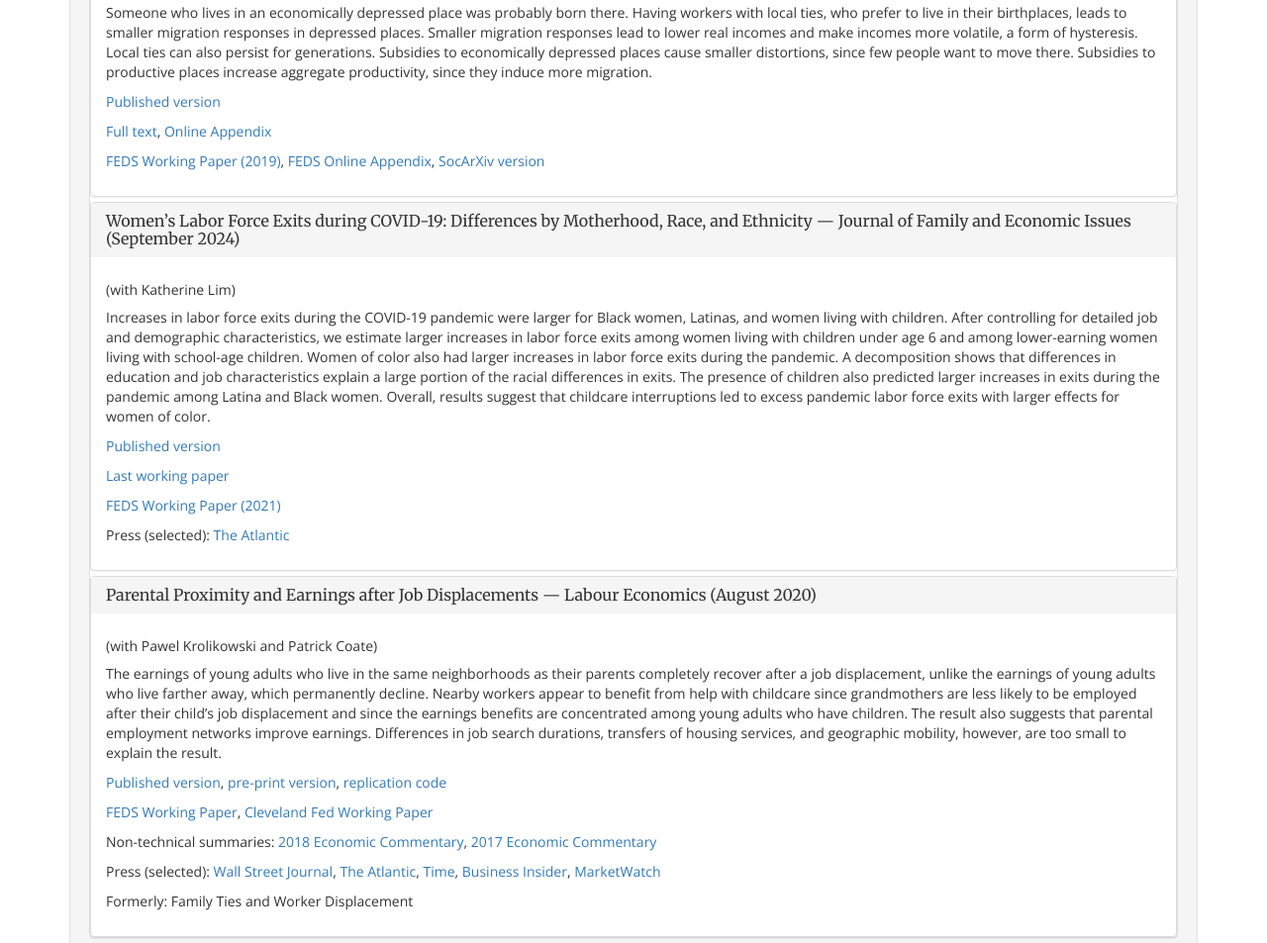
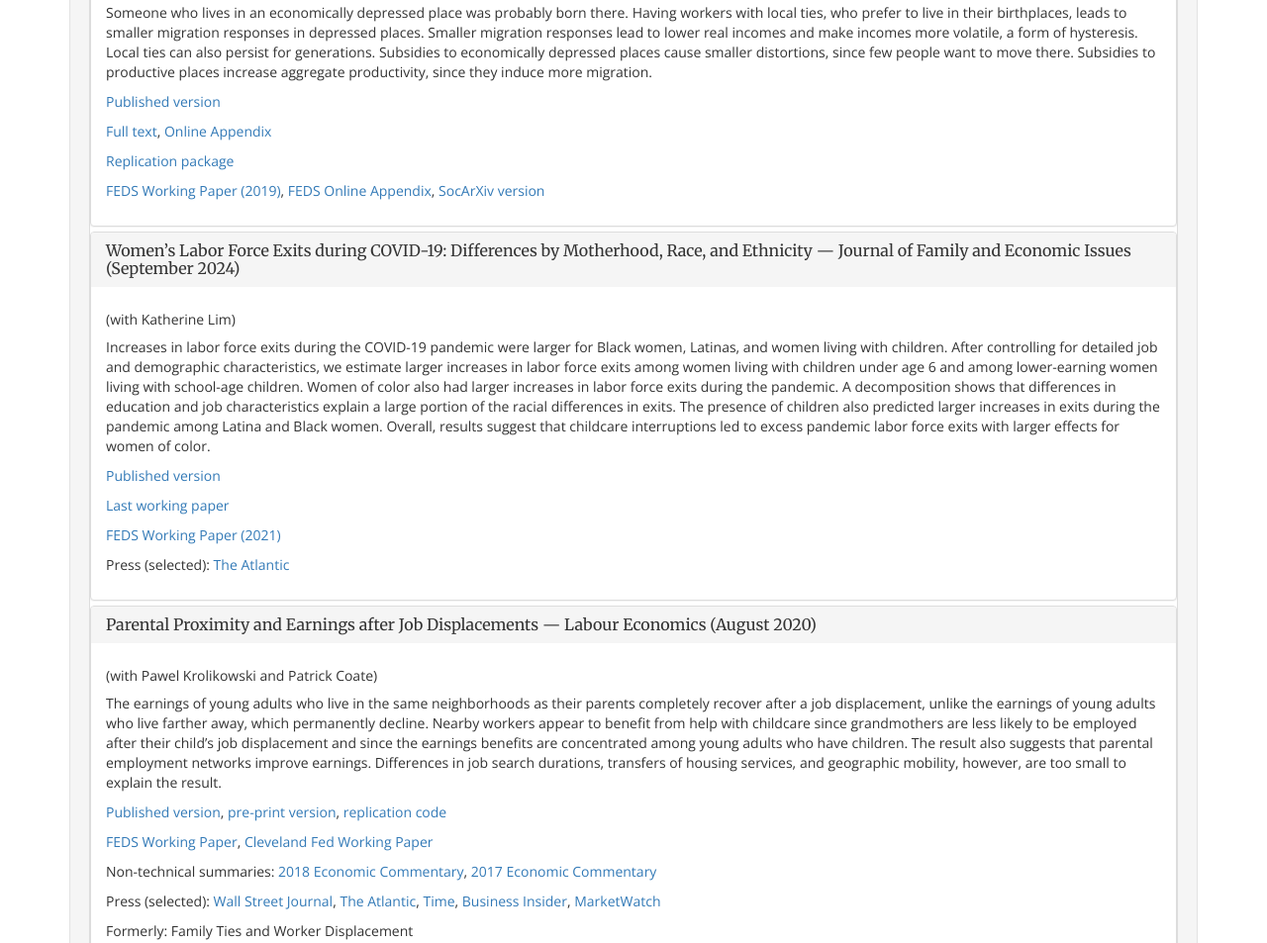
Before and after one commit to MZabek/MZabek.github.io, a plain HTML site: page index.html in a window 1280 px wide. Shown: the part 1462-2415 px from the top of the page at 99% size. Drawn offline with nearby package versions, Linux system fonts and the light colour scheme.

Commit message:
Add Local Ties replication package link

```diff
--- a/index.html
+++ b/index.html
@@ -210,6 +210,10 @@
                               return false;">
                               Online Appendix</a>
                         </p>
+                        <p><a href="https://doi.org/10.3886/E192051V1"
+                              onclick="trackOutboundLink('https://doi.org/10.3886/E192051V1');
+                              return false;">
+                              Replication package</a></p>
                         <p><a href="https://doi.org/10.17016/FEDS.2019.080"
                                 onclick="trackOutboundLink('https://doi.org/10.17016/FEDS.2019.080');
                                 return false;">
```
